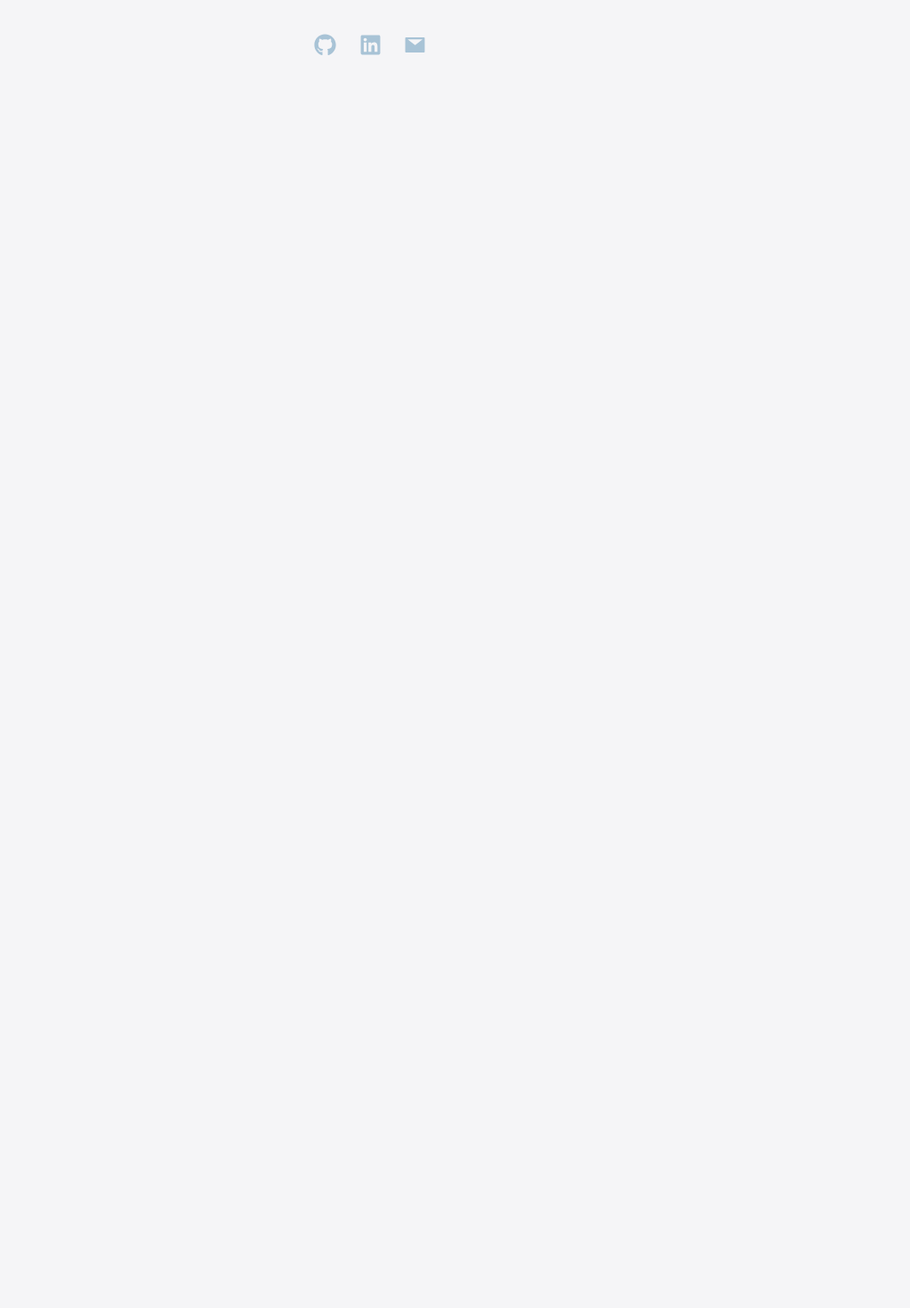
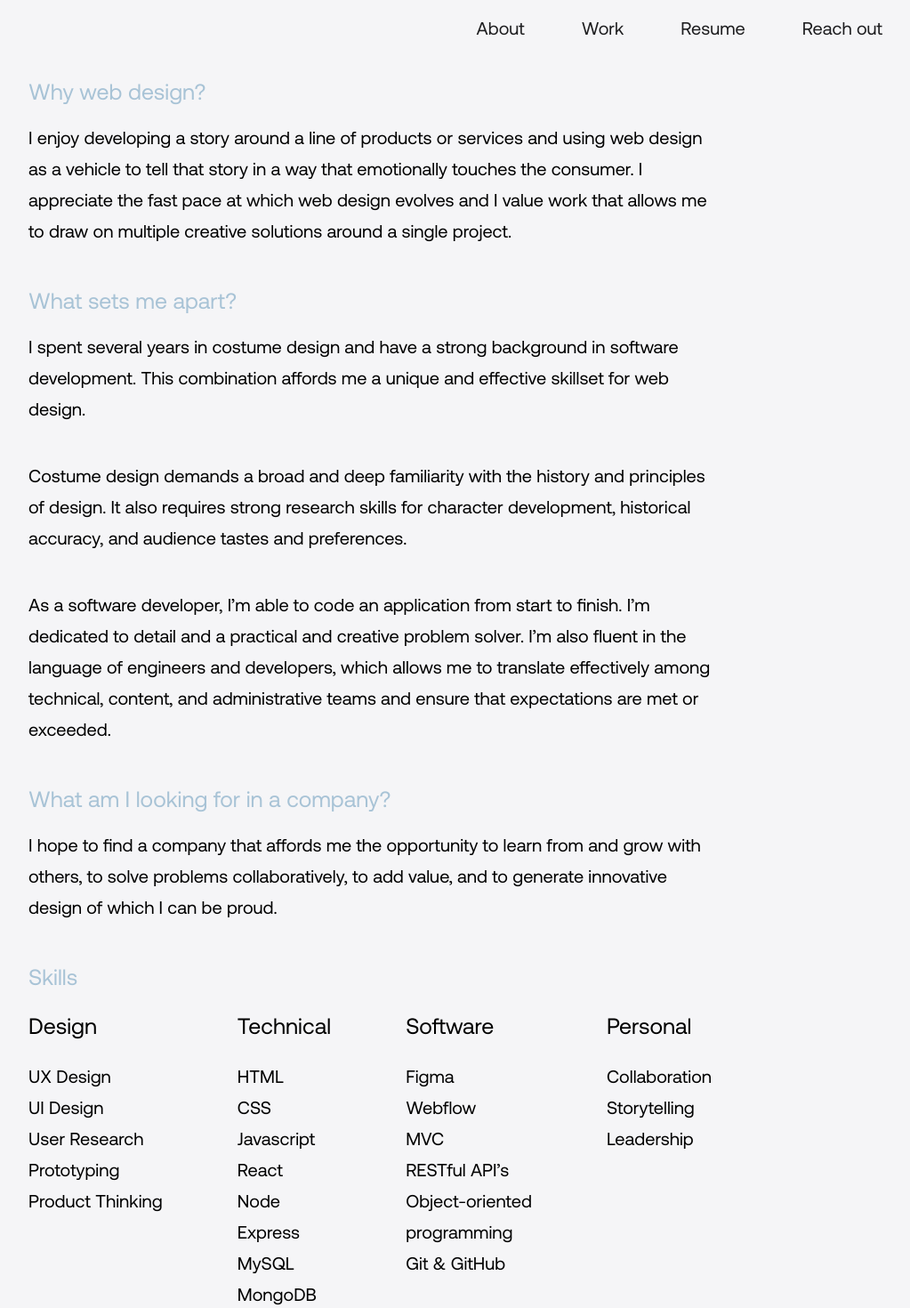
Before and after one commit to sophiehomer/react_portfolio, a React (Create React App) app: page /about_extended in a window 1280 px wide. Before the commit this address had no page. Shown: the top 1470 px of the page at 89% size, without its empty margins (224-1247 px from the left). Before the commit the page ends 800 px from the top, so only its background shows below. Built offline with nearby package versions, Linux system fonts and the light colour scheme.

Commit message:
reconfigured files and added work page

```diff
--- a/src/App.js
+++ b/src/App.js
@@ -11,6 +11,7 @@ import FemmeDept from './pages/femme_dept'
 import Kit from './pages/kit'
 import DinnerDrinks from './pages/dinner_drinks'
 import Work from './pages/work'
+import AboutExtended from './pages/about_extended';
 
 // importing components from react-router-dom package
 import {
@@ -40,6 +41,7 @@ function App() {
       <Router>
         <Routes>
           <Route path="/sophie_homer_portfolio" element={<Home />} />
+          <Route path="/about_extended" element={<AboutExtended />} />
           <Route path="/work" element={<Work />} />
           <Route path="/femme_dept" element={< FemmeDept/>} />
           <Route path="/kit" element={ <Kit /> } />
--- a/src/components/About/index.js
+++ b/src/components/About/index.js
@@ -16,7 +16,7 @@ const Work = () => {
       <Navigation/>
       </p>
       </div>
-      <Portfolio/>
+
     </section>
   )
 }
--- a/src/components/Navigation/index.js
+++ b/src/components/Navigation/index.js
@@ -11,12 +11,17 @@ const Navigation = (props) => {
   }
   return (
     <nav className="nav">
-          <a href="#femmeDeptApp" className="portfolio" onClick={handleClick} >
+          {/* <a href="#femmeDeptApp" className="portfolio" onClick={handleClick} >
         Check out my work <AiOutlineArrowRight className="arrow" size={20}/>
-        </a>
-        <Link to="/work" className="moreAboutMe">
+        </a> */}
+        <Link to="/about_extended" className="aboutExtended">
           Learn more about me <AiOutlineArrowRight className="arrow" size={20}/>
         </Link>
+
+        <Link to="/work" className="aboutExtended">
+        Check out my work <AiOutlineArrowRight className="arrow" size={20}/>
+        </Link>
+
         <a download href= {Pdf} rel="noreferrer" target="_blank" className="resume">View my resume <AiOutlineArrowRight className="arrow" size={20}/></a>
         <a href='mailto:sophiehomer94@gmail.com' className='contact'>Reach out <AiOutlineArrowRight className="arrow" size={20}/></a>
         {/* <a href='https://www.linkedin.com/in/sophie-homer-94603633/'  rel="noreferrer" target="_blank" className='contact'>LinkedIn <AiOutlineArrowRight className="arrow" size={20}/></a> */}
--- a/src/components/Navigation_project/index.js
+++ b/src/components/Navigation_project/index.js
@@ -10,16 +10,15 @@ const NavProject = (props) => {
   }
   return (
     <nav className="projectNav">
-      {/* <Link to="/work" className="portfolioNav">
+      <Link to="/about_extended" className="aboutNav">
         About
-      </Link> */}
-      <Link to="/sophie_homer_portfolio#femmeDeptApp" className="aboutNav">
+      </Link>
+      <Link to="/Work" className="portfolioNav">
         Work
       </Link>
       <a download href= {Pdf} rel="noreferrer" target="_blank" className="resumeNav">
         Resume
       </a>
-      {/* <a href='https://www.linkedin.com/in/sophie-homer-94603633/' className='linkedinNav'>LinkedIn</a> */}
       <a href='mailto:sophiehomer94@gmail.com' className='contactNav'>Reach out</a>
   </nav>
   )
--- a/src/index.css
+++ b/src/index.css
@@ -36,7 +36,7 @@ body {
 .resume,
 .portfolio,
 .contact,
-.moreAboutMe {
+.aboutExtended {
   display: flex;
   flex-direction: row;
   justify-content: flex-start;
@@ -55,7 +55,8 @@ body {
 .about:hover,
 .resume:hover,
 .portfolio:hover,
-.contact:hover {
+.contact:hover,
+.aboutExtended:hover {
   text-decoration: underline;
   cursor: pointer;
   border: none;
@@ -95,7 +96,7 @@ body {
   background-color: transparent !important;
   font-family: aeonik-regular, sans-serif;
   text-decoration: none;
-  margin-left: 2%;
+  margin-left: 5%;
 }
 
 .resumeNav {
@@ -295,6 +296,7 @@ font-size: 25px
   align-content: center;
   width: 100%;
   margin-bottom: 4%;
+  margin-top: 2%;
 }
 
 .kitPageLink {
@@ -311,7 +313,7 @@ font-size: 25px
   align-content: center;
   width: 100%;
   margin-bottom: 4%;
-  margin-top: 10%;
+  /* margin-top: 10%; */
 }
 
 .dinnerDrinksContainer {
@@ -321,6 +323,7 @@ font-size: 25px
   align-content: center;
   width: 100%;
   margin-bottom: 4%;
+  margin-top: 2%;
 }
 
 .dinnerDrinkPageLink {
@@ -350,7 +353,6 @@ font-size: 25px
 
 .fdPageLink {
   text-decoration: none !important;
-  padding-top: 4%;
   margin-bottom: 2%;
   margin-left: 2%;
 }
--- /dev/null
+++ b/src/pages/about_extended/index.js
@@ -0,0 +1,84 @@
+import React, { useEffect } from 'react'
+// import Portfolio from '../../components/Portfolio'
+import NavProject from '../../components/Navigation_project';
+
+const AboutExtended = () => {
+    useEffect(() => {
+        window.scrollTo(0, 0);
+      }, []);
+    return (
+      <div>
+           <NavProject/>
+        <main className='moreAboutMeContainer'>
+        <p className="first"> Why web design?</p>
+        <p className="firstSummary">
+          I enjoy developing a story around a line of products or services and using web design as a vehicle to tell that story in a way that emotionally touches the consumer.
+          I appreciate the fast pace at which web design evolves and I value work that allows me to draw on multiple creative solutions around a single project.
+        </p>
+        <p className="second"> What sets me apart?</p>
+        <p className="secondSummary">
+          I spent several years in costume design and have a strong background in software development. This combination affords me a unique and effective skillset for web design.
+        </p>
+        <p className="secondSummary">
+          Costume design demands a broad and deep familiarity with the history and principles of design. It also requires strong research skills for character development, historical accuracy, and audience tastes and preferences.
+        </p>
+        <p className="secondSummary">
+          As a software developer, I’m able to code an application from start to finish. I’m dedicated to detail and a practical and creative problem solver. I’m also fluent in the language of engineers and developers, which allows me to translate effectively among technical, content, and administrative teams and ensure that expectations are met or exceeded.
+        </p>
+        <p className="third">What am I looking for in a company?</p>
+        <p className="thirdSummary">
+          I hope to find a company that affords me the opportunity to learn from and grow with others, to solve problems collaboratively, to add value, and to generate innovative design of which I can be proud.
+        </p>
+        <p className="fourth">Skills</p>
+        <div className="skillsContainer">
+          <div className="designSkills">
+            <p className="design">Design</p>
+            <p className="fourthSummary">
+              UX Design <br></br>
+              UI Design <br></br>
+              User Research <br></br>
+              Prototyping <br></br>
+              Product Thinking <br></br>
+            </p>
+          </div>
+          <div className="technicalSkills">
+            <p className="technical">Technical</p>
+            <p className="fourthSummary">
+              HTML <br></br>
+              CSS <br></br>
+              Javascript <br></br>
+              React <br></br>
+              Node <br></br>
+              Express <br></br>
+              MySQL <br></br>
+              MongoDB <br></br>
+            </p>
+          </div>
+
+          <div className="applicationsParadigms">
+          <p className="appsParadigms">Software</p>
+          <p className="fourthSummary">
+            Figma <br></br>
+            Webflow <br></br>
+            MVC<br></br>
+            RESTful API’s<br></br>
+            Object-oriented <br></br> programming<br></br>
+            Git & GitHub<br></br>
+          </p>
+          </div>
+
+          <div className="personalSkills">
+            <p className="personal">Personal</p>
+            <p className="fourthSummary">
+              Collaboration <br></br>
+              Storytelling <br></br>
+              Leadership
+            </p>
+          </div>
+        </div>
+      </main>
+    </div>
+    )
+  }
+
+  export default AboutExtended
--- a/src/pages/work/index.js
+++ b/src/pages/work/index.js
@@ -1,84 +1,17 @@
 import React, { useEffect } from 'react'
-// import Portfolio from '../../components/Portfolio'
+import Portfolio from '../../components/Portfolio'
 import NavProject from '../../components/Navigation_project';
 
-const About = () => {
+const Work = () => {
     useEffect(() => {
         window.scrollTo(0, 0);
       }, []);
     return (
       <div>
            <NavProject/>
-        <main className='moreAboutMeContainer'>
-        <p className="first"> Why web design?</p>
-        <p className="firstSummary">
-          I enjoy developing a story around a line of products or services and using web design as a vehicle to tell that story in a way that emotionally touches the consumer.
-          I appreciate the fast pace at which web design evolves and I value work that allows me to draw on multiple creative solutions around a single project.
-        </p>
-        <p className="second"> What sets me apart?</p>
-        <p className="secondSummary">
-          I spent several years in costume design and have a strong background in software development. This combination affords me a unique and effective skillset for web design.
-        </p>
-        <p className="secondSummary">
-          Costume design demands a broad and deep familiarity with the history and principles of design. It also requires strong research skills for character development, historical accuracy, and audience tastes and preferences.
-        </p>
-        <p className="secondSummary">
-          As a software developer, I’m able to code an application from start to finish. I’m dedicated to detail and a practical and creative problem solver. I’m also fluent in the language of engineers and developers, which allows me to translate effectively among technical, content, and administrative teams and ensure that expectations are met or exceeded.
-        </p>
-        <p className="third">What am I looking for in a company?</p>
-        <p className="thirdSummary">
-          I hope to find a company that affords me the opportunity to learn from and grow with others, to solve problems collaboratively, to add value, and to generate innovative design of which I can be proud.
-        </p>
-        <p className="fourth">Skills</p>
-        <div className="skillsContainer">
-          <div className="designSkills">
-            <p className="design">Design</p>
-            <p className="fourthSummary">
-              UX Design <br></br>
-              UI Design <br></br>
-              User Research <br></br>
-              Prototyping <br></br>
-              Product Thinking <br></br>
-            </p>
-          </div>
-          <div className="technicalSkills">
-            <p className="technical">Technical</p>
-            <p className="fourthSummary">
-              HTML <br></br>
-              CSS <br></br>
-              Javascript <br></br>
-              React <br></br>
-              Node <br></br>
-              Express <br></br>
-              MySQL <br></br>
-              MongoDB <br></br>
-            </p>
-          </div>
-
-          <div className="applicationsParadigms">
-          <p className="appsParadigms">Software</p>
-          <p className="fourthSummary">
-            Figma <br></br>
-            Webflow <br></br>
-            MVC<br></br>
-            RESTful API’s<br></br>
-            Object-oriented <br></br> programming<br></br>
-            Git & GitHub<br></br>
-          </p>
-          </div>
-
-          <div className="personalSkills">
-            <p className="personal">Personal</p>
-            <p className="fourthSummary">
-              Collaboration <br></br>
-              Storytelling <br></br>
-              Leadership
-            </p>
-          </div>
-        </div>
-      </main>
+           <Portfolio/>
     </div>
     )
   }
 
-  export default About
+  export default Work
```
